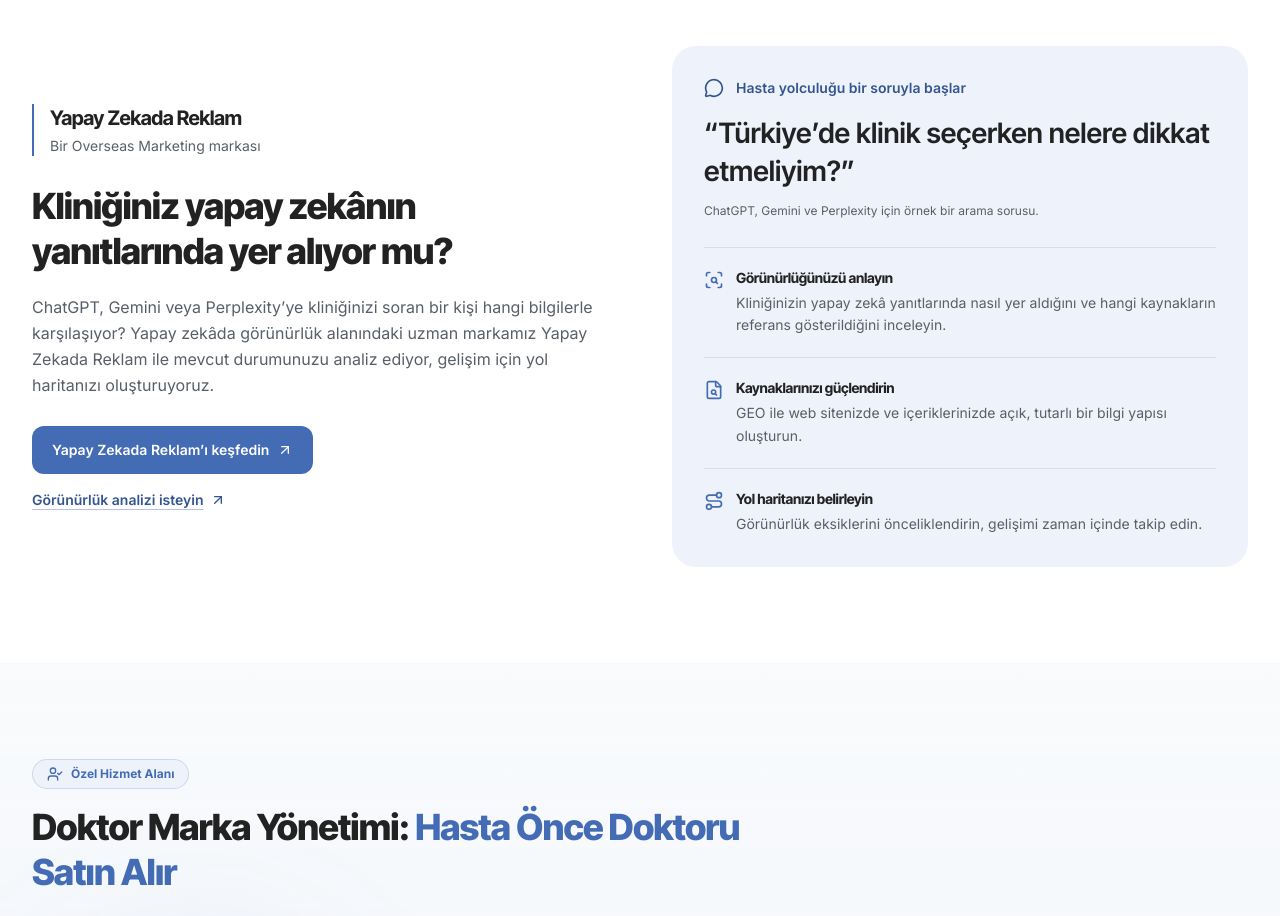
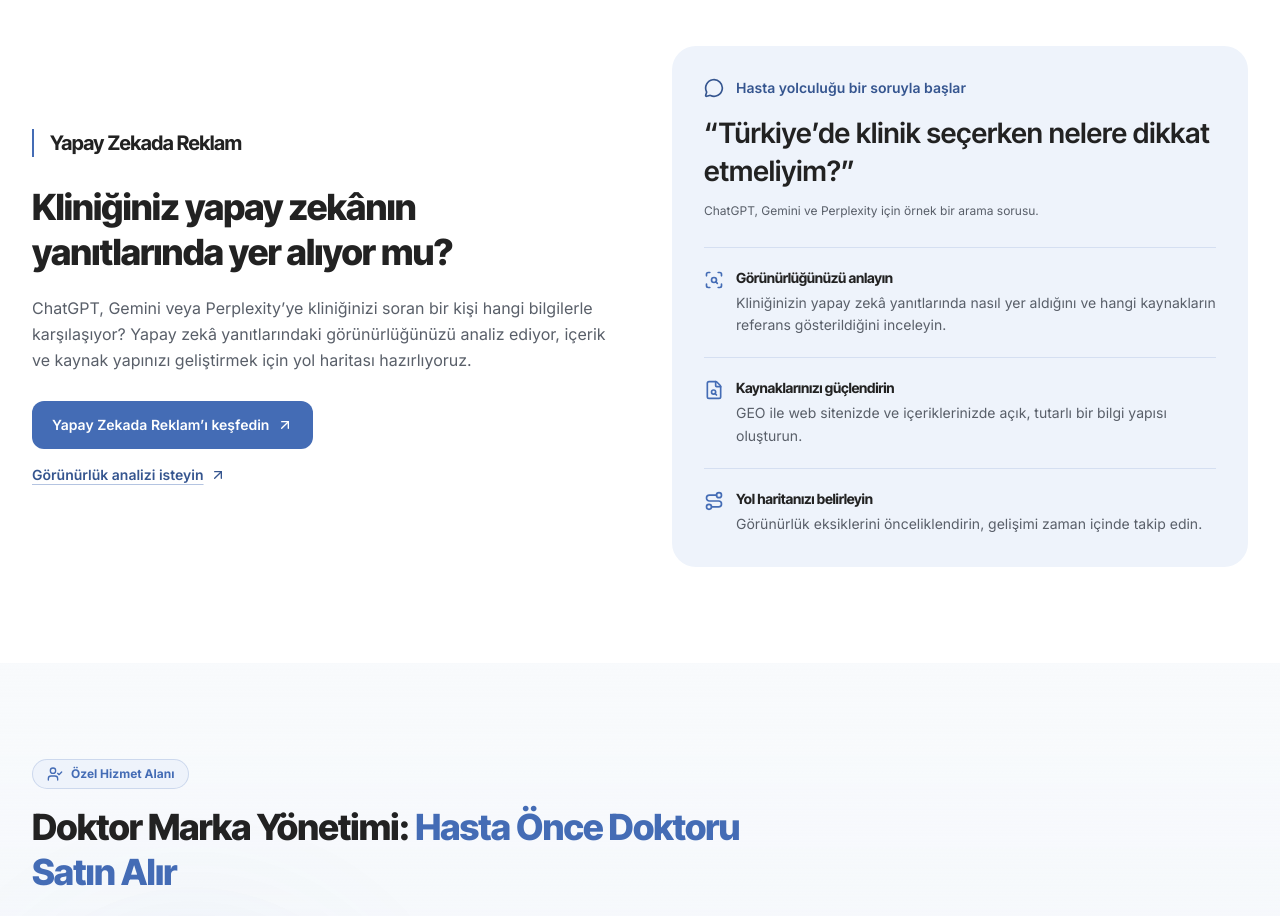
Before and after one commit to kaankarakas34/overseas, a React (Vite) app: page / in a window 1280 px wide. Shown: the part 8900-9816 px from the top of the page. Built offline with nearby package versions, Linux system fonts and the light colour scheme.

Commit message:
fix: Yapay zekâ bölümündeki gereksiz marka açıklaması kaldırıldı

```diff
--- a/src/components/AiVisibilitySection.tsx
+++ b/src/components/AiVisibilitySection.tsx
@@ -24,9 +24,6 @@ export const AiVisibilitySection = () => {
           <div className="text-left">
             <div className="mb-7 border-l-2 border-[#446CB5] pl-4">
               <p className="font-['Inter_Tight'] text-xl font-bold tracking-tight text-[#222222]">Yapay Zekada Reklam</p>
-              <p className="mt-1 text-sm text-[#595F69]">
-                {isEn ? 'An Overseas Marketing brand' : 'Bir Overseas Marketing markası'}
-              </p>
             </div>
 
             <h2 id="ai-visibility-title" className="max-w-xl font-['Inter_Tight'] text-3xl font-extrabold leading-tight tracking-tight text-[#222222] sm:text-4xl">
@@ -34,8 +31,8 @@ export const AiVisibilitySection = () => {
             </h2>
             <p className="mt-5 max-w-xl text-base leading-relaxed text-[#595F69]">
               {isEn
-                ? 'What information do people find about your clinic when they ask ChatGPT, Gemini or Perplexity? Through Yapay Zekada Reklam, our specialist brand for AI visibility, we help you assess your presence and plan how to improve it.'
-                : 'ChatGPT, Gemini veya Perplexity’ye kliniğinizi soran bir kişi hangi bilgilerle karşılaşıyor? Yapay zekâda görünürlük alanındaki uzman markamız Yapay Zekada Reklam ile mevcut durumunuzu analiz ediyor, gelişim için yol haritanızı oluşturuyoruz.'}
+                ? 'What information do people find about your clinic when they ask ChatGPT, Gemini or Perplexity? We assess your visibility in AI answers and create a roadmap to strengthen your content and sources.'
+                : 'ChatGPT, Gemini veya Perplexity’ye kliniğinizi soran bir kişi hangi bilgilerle karşılaşıyor? Yapay zekâ yanıtlarındaki görünürlüğünüzü analiz ediyor, içerik ve kaynak yapınızı geliştirmek için yol haritası hazırlıyoruz.'}
             </p>
 
             <div className="mt-7 flex flex-col items-start gap-4">
```
